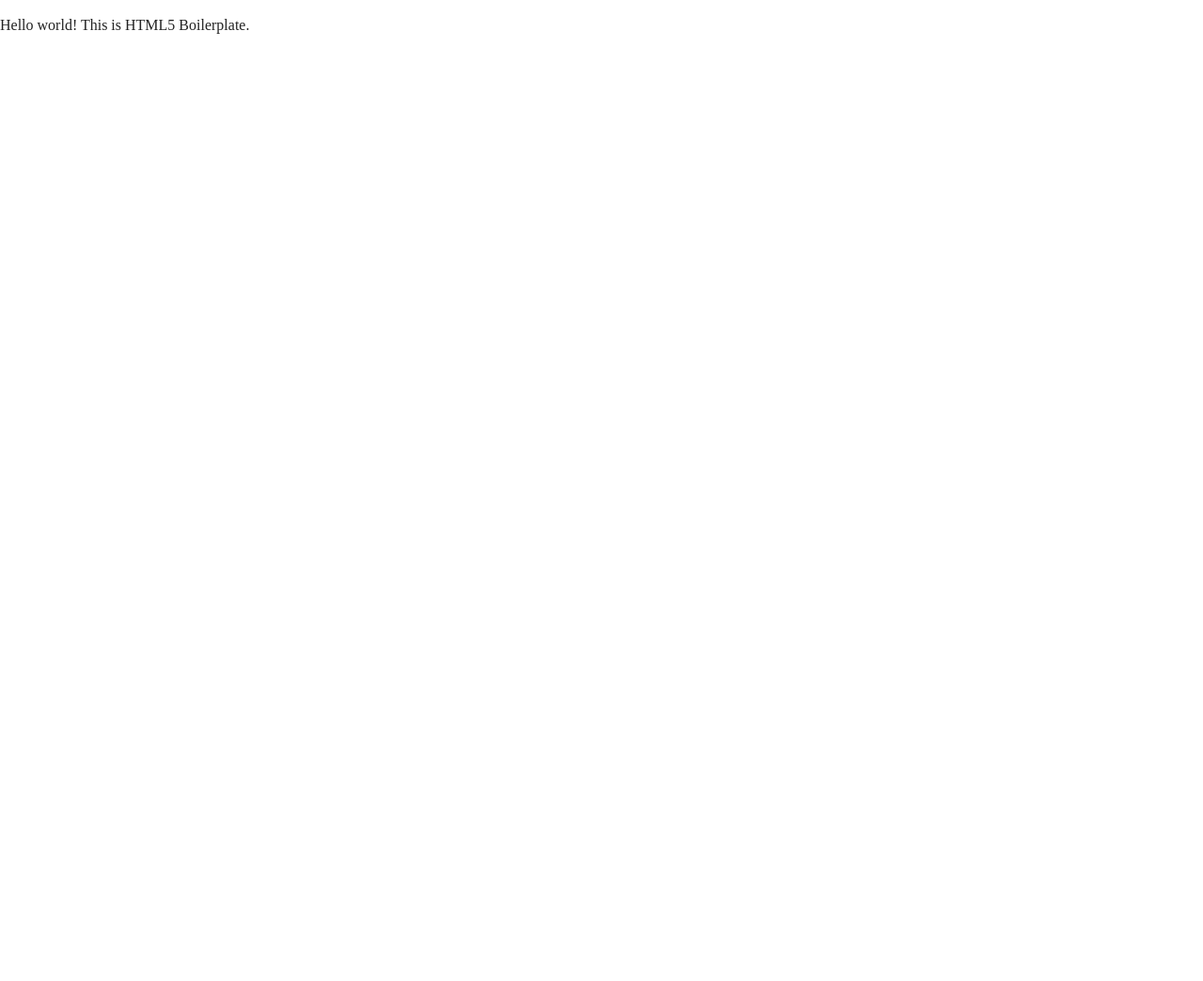
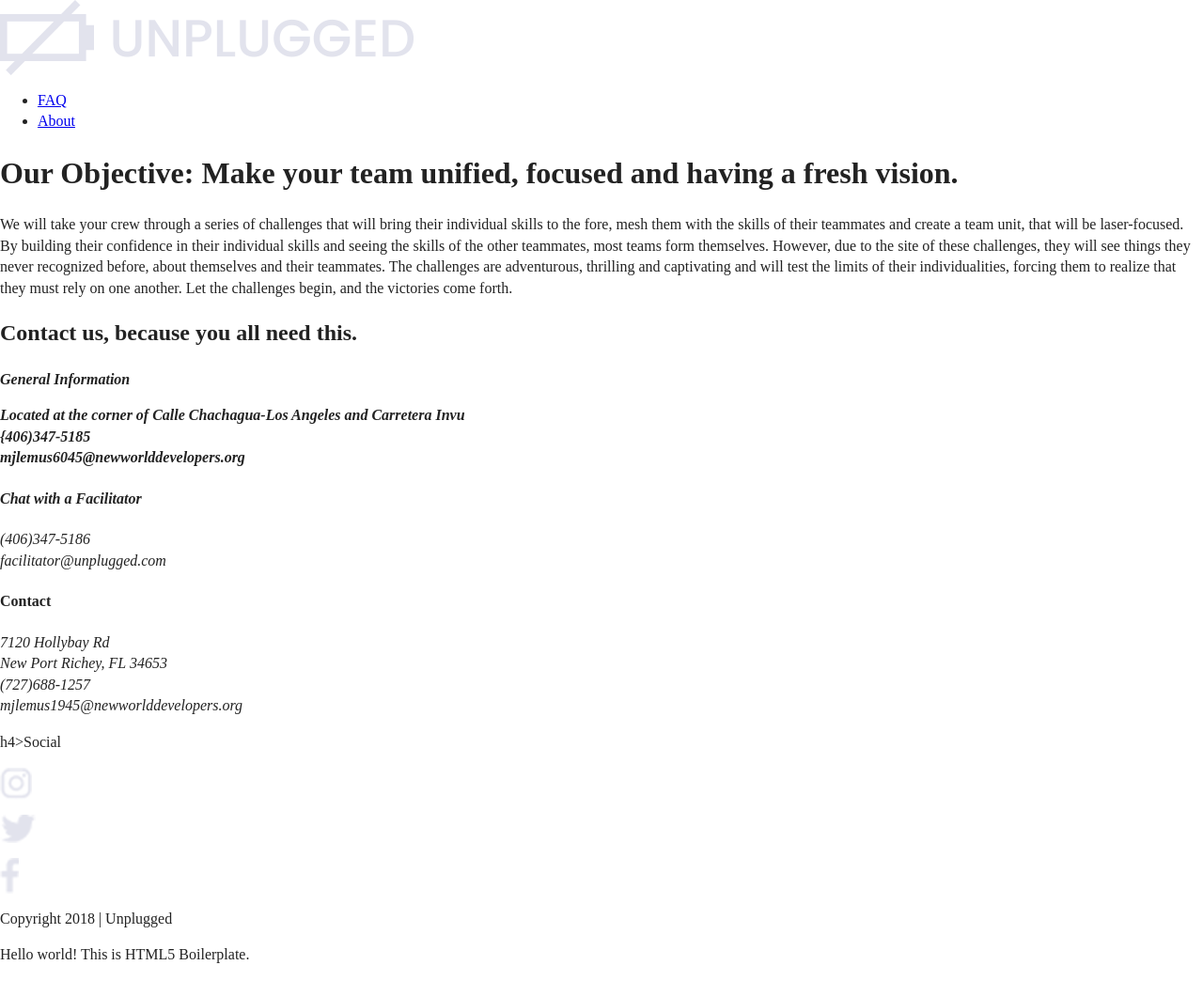
Before and after one commit to mjlemus6045/206-unplugged-retreat, a website: page about/index.html in a window 1280 px wide. Shown: the whole page at 94% size. Before the commit the page ends 800 px from the top, so only its background shows below. Drawn offline with Linux system fonts and the light colour scheme; files whose address does not match are found by name.

Commit message:
Update index.html file

```diff
--- a/about/index.html
+++ b/about/index.html
@@ -23,7 +23,91 @@
 </head>
 
 <body>
+  <header>
+    <div class="content-wrapper">
+      <a href="#"><img src="img/logo@2x.png.png" alt="unplugged logo"></a>
+      <div class="header-divider"></div>
+      <nav>
+        <ul>
+          <li><a href="../faq/index.html" target="_blank">FAQ</a></li>
+          <li><a href="index.html" target="_blank">About</a></li>
+        </ul>
+      </nav>
+    </div>
+  </header>
+      <main>
 
+      <section class="mission">
+          <div class="content-wrapper">
+            <h1>Our Objective: Make your team unified, focused and having a fresh vision.</h1>
+              <div class="mission-content">
+                <p>We will take your crew through a series of challenges that will bring their individual skills to the fore, mesh them with the skills of their teammates and create a team unit,
+                   that will be laser-focused. By building their confidence in their individual skills and seeing the skills of the other teammates, most teams form themselves. However, due
+                   to the site of these challenges, they will see things they never recognized before, about themselves and their teammates. The challenges are adventurous, thrilling and captivating
+                   and will test the limits of their individualities, forcing them to realize that they must rely on one another. Let the challenges begin, and the victories come forth.
+                </p>
+              </div>
+          </div> <!-- mission content wrapper ends -->
+      </section> <!-- contact-info -->
+
+      <section class="map">
+        <figure>
+
+        </figure>
+      </section>
+      <section class="contact-section">
+        <div class="content-wrapper">
+          <h2>Contact us, because you all need this.</h2>
+            <address class="contact-content">
+              <div>
+                <h4>General Information</h4.>
+                <p>Located at the corner of Calle Chachagua-Los Angeles and Carretera Invu<br>
+                {406)347-5185<br>
+                mjlemus6045@newworlddevelopers.org</p>
+              </div>
+              <div>
+                <h4>Chat with a Facilitator</h4>
+                <p>(406)347-5186<br>
+                facilitator@unplugged.com</p>
+              </div>
+            </address>
+        </div>
+      </section>
+
+      </main>
+
+        <footer>
+          <div class="content-wrapper">
+            <div class="footer-content">
+              <div class="contact">
+                <h4>Contact</h4>
+                <address>
+                  <p>7120 Hollybay Rd <br>
+                     New Port Richey, FL 34653<br>
+                     (727)688-1257<br>
+                     mjlemus1945@newworlddevelopers.org</p>
+                </address>
+              </div>
+              <div class="social">
+                  h4>Social</h4>
+                  <div class="social-icons">
+                    <p>
+                      <a href="../https://www.instagram.com/lemusjr.manuel/" target="_blank">
+                      <img src="../img/instagram@2x.png.png" alt="instagram"/></a></p>
+                    <p>
+                      <a href="../https://www.twitter.com/ManuelLemusJr1" target="_blank">
+                      <img src="../img/twitter@2x.png.png" alt="twitter"/></a></p>
+                    <p>
+                      <a href="../https://www.facebook.com/mjlemus6045" target="_blank">
+                      <img src="../img/facebook@2x.png.png" alt="facebook"/></a></p>
+                  </div>
+                </div>
+              </div>
+            </div>
+            <div class="copyright">
+              <p>Copyright 2018 | Unplugged</p>
+            </div>
+        </footer>
     <!-- Add your site or application content here -->
     <p>Hello world! This is HTML5 Boilerplate.</p>
     <script src="../js/vendor/modernizr-3.11.2.min.js"></script>
```
Also changed, not shown: faq/index.html (+49 -0 lines), index.html (+6 -6 lines), about/faq/index.html (added). Lines whose indentation alone changed are shown as unchanged.
